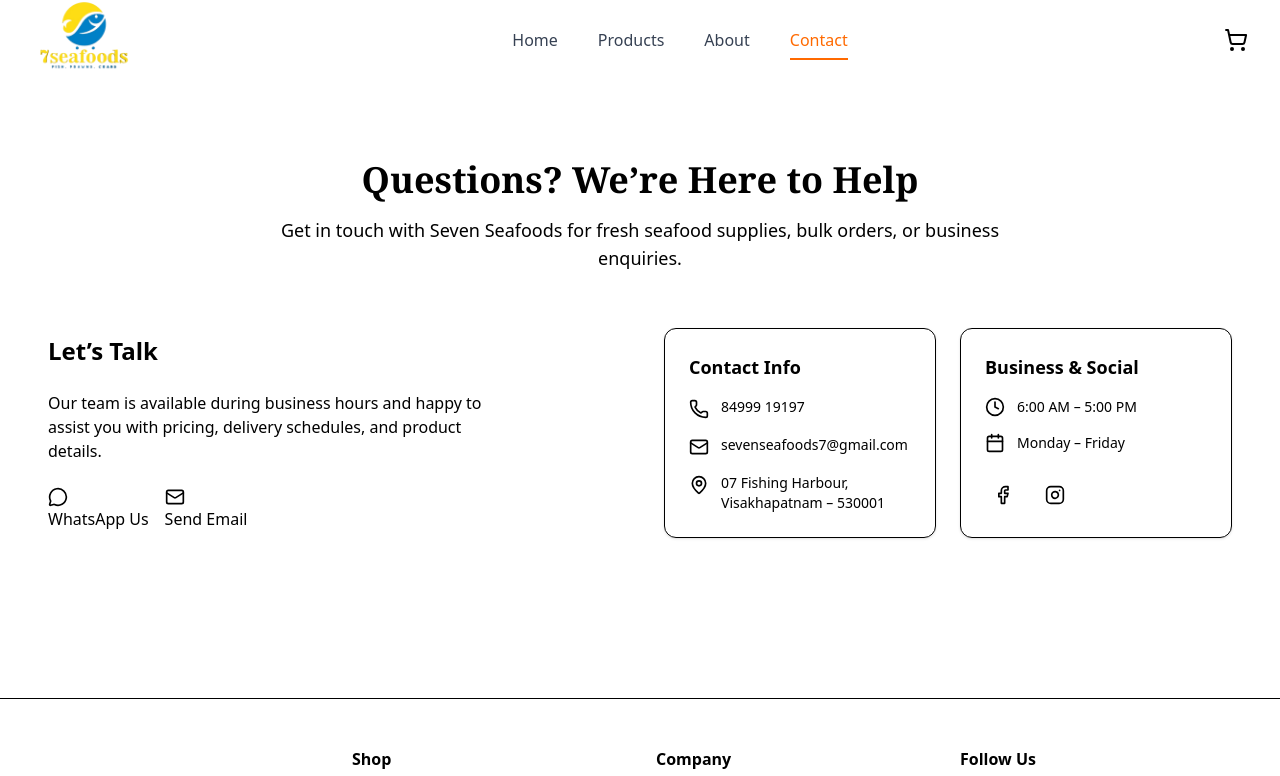
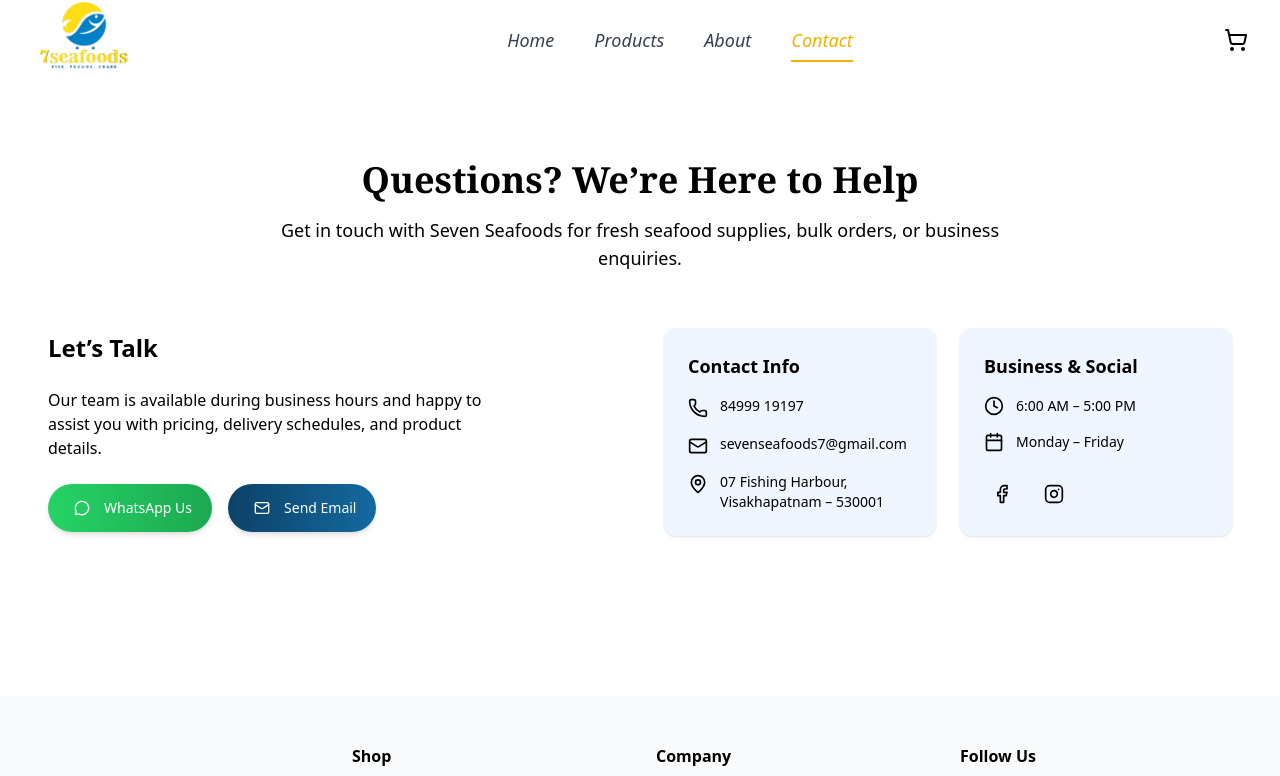
Before and after one commit to SaiRama-Doddi/sevenseafoods, a React (Vite) app: page /contact in a window 1280 px wide. Shown: the top 776 px of the page. Built offline with nearby package versions, Linux system fonts and the light colour scheme.

Commit message:
added color theme

```diff
--- a/src/components/About.tsx
+++ b/src/components/About.tsx
@@ -7,7 +7,7 @@ export default function About() {
         <div
           className="absolute inset-0 bg-cover bg-center"
           style={{
-            backgroundImage: "url('/about/seafood-bg.jpg')",
+            backgroundImage: "url('https://wallpaperaccess.com/full/1491751.jpg')",
           }}
         >
           <div className="absolute inset-0 bg-black/55" />
@@ -25,7 +25,7 @@ export default function About() {
         <div className="relative z-10 flex items-center justify-center h-full px-6">
           <div className="text-center max-w-4xl">
             <h1 className="text-white font-serif text-4xl md:text-6xl lg:text-7xl font-semibold leading-tight">
-              Local Seafood <br /> Mastery in Visakhapatnam
+              Local Seafood  Mastery in Visakhapatnam
             </h1>
 
             <p className="mt-6 text-gray-200 text-lg md:text-xl">
--- a/src/components/Contact.tsx
+++ b/src/components/Contact.tsx
@@ -42,19 +42,47 @@ const Contact = () => {
         </p>
 
         <div className="flex flex-col sm:flex-row gap-4 justify-center lg:justify-start">
-          <button>
-            <a href="https://wa.me/918499919197" target="_blank">
-              <MessageCircle className="mr-2 h-5 w-5" />
-              WhatsApp Us
-            </a>
-          </button>
+         <a
+  href="https://wa.me/918499919197"
+  target="_blank"
+  rel="noopener noreferrer"
+  className="
+    inline-flex items-center gap-2
+    bg-linear-to-r from-[#25D366] to-[#1DA851]
+    text-white text-sm font-medium
+    px-5 py-2.5
+    rounded-full
+    shadow-md
+    hover:shadow-lg hover:scale-[1.03]
+    transition-all duration-200
+    active:scale-95
+  "
+>
+  <span className="flex items-center justify-center h-7 w-7 rounded-full">
+    <MessageCircle className="h-4 w-4" />
+  </span>
+  WhatsApp Us
+</a>
 
-          <button  >
-            <a href="mailto:sevenseafoods7@gmail.com">
-              <Mail className="mr-2 h-5 w-5" />
-              Send Email
-            </a>
-          </button>
+        <a
+  href="mailto:sevenseafoods7@gmail.com"
+  className="
+    inline-flex items-center gap-2
+    bg-linear-to-r from-[#0c4268] to-[#146aa0]
+    text-white text-sm font-medium
+    px-5 py-2.5
+    rounded-full
+    shadow-md
+    hover:shadow-lg hover:scale-[1.03]
+    transition-all duration-200
+    active:scale-95
+  "
+>
+  <span className="flex items-center justify-center h-7 w-7 rounded-full ">
+    <Mail className="h-4 w-4" />
+  </span>
+  Send Email
+</a>
         </div>
       </div>
 
@@ -62,7 +90,7 @@ const Contact = () => {
       <div className="grid grid-cols-1 sm:grid-cols-2 gap-6">
 
         {/* Contact Info */}
-        <div className="bg-background rounded-xl p-6 shadow-sm border">
+        <div className="bg-blue-50 rounded-xl p-6 shadow-sm ">
           <h4 className="text-lg font-semibold mb-4">Contact Info</h4>
 
           <div className="space-y-4 text-sm text-muted-foreground">
@@ -87,7 +115,7 @@ const Contact = () => {
         </div>
 
         {/* Business & Social */}
-        <div className="bg-background rounded-xl p-6 shadow-sm border">
+        <div className="bg-blue-50 rounded-xl p-6 shadow-sm">
           <h4 className="text-lg font-semibold mb-4">Business & Social</h4>
 
           <div className="space-y-4 text-sm text-muted-foreground">
--- a/src/components/Footer.tsx
+++ b/src/components/Footer.tsx
@@ -4,7 +4,7 @@ import {  Facebook, Instagram, Twitter } from "lucide-react"
 
 export function Footer() {
   return (
-    <footer className="border-t border-border bg-muted/30 mt-20">
+    <footer className="bg-gray-50 bg-muted/30 mt-20">
       <div className="max-w-7xl mx-auto px-6 md:px-8 lg:px-12 py-12">
         <div className="grid grid-cols-1 md:grid-cols-4 gap-8">
             {/* LOGO */}
--- a/src/components/Header.tsx
+++ b/src/components/Header.tsx
@@ -8,8 +8,8 @@ const navLinkClass = ({ isActive }: { isActive: boolean }) =>
   `relative font-medium transition-colors
    ${
      isActive
-       ? "text-orange-500 after:absolute after:left-0 after:-bottom-2 after:h-[2px] after:w-full after:bg-orange-500"
-       : "text-gray-700 hover:text-orange-500"
+       ? "text-yellow-500 after:absolute after:left-0 after:-bottom-2 after:h-[2px] after:w-full after:bg-yellow-500"
+       : "text-gray-700 hover:text-yellow-500"
    }`;
 
 export default function Header() {
@@ -39,7 +39,7 @@ export default function Header() {
         </NavLink>
 
         {/* DESKTOP NAV */}
-        <nav className="hidden md:flex items-center gap-10">
+        <nav className="hidden md:flex items-center gap-10 italic text-lg">
           <NavLink to="/" className={navLinkClass}>
             Home
           </NavLink>
@@ -87,7 +87,7 @@ export default function Header() {
               to="/"
               onClick={() => setMenuOpen(false)}
               className={({ isActive }) =>
-                isActive ? "text-orange-500 font-semibold" : "text-gray-700"
+                isActive ? "text-[#f6da2f] font-semibold" : "text-gray-700"
               }
             >
               Home
@@ -96,7 +96,7 @@ export default function Header() {
               to="/products"
               onClick={() => setMenuOpen(false)}
               className={({ isActive }) =>
-                isActive ? "text-orange-500 font-semibold" : "text-gray-700"
+                isActive ? "text-[#f6da2f] font-semibold" : "text-gray-700"
               }
             >
               Products
@@ -105,7 +105,7 @@ export default function Header() {
               to="/about"
               onClick={() => setMenuOpen(false)}
               className={({ isActive }) =>
-                isActive ? "text-orange-500 font-semibold" : "text-gray-700"
+                isActive ? "text-[#f6da2f] font-semibold" : "text-gray-700"
               }
             >
               About
@@ -114,7 +114,7 @@ export default function Header() {
               to="/contact"
               onClick={() => setMenuOpen(false)}
               className={({ isActive }) =>
-                isActive ? "text-orange-500 font-semibold" : "text-gray-700"
+                isActive ? "text-[#f6da2f] font-semibold" : "text-gray-700"
               }
             >
               Contact
--- a/src/components/Hero.tsx
+++ b/src/components/Hero.tsx
@@ -26,12 +26,14 @@ export default function Hero() {
 
         {/* Buttons */}
         <div className="mt-10 flex gap-4">
-          <button className="bg-[#0B6A8B] hover:bg-[#095a76] text-white px-8 py-3 rounded-xl text-lg font-medium transition">
+          <button className="bg-[#0B6A8B] hover:bg-[#095a76] cursor-pointer text-white px-8 py-3 rounded-xl text-lg font-medium transition">
+            <a href="/products">
             Shop Now
+            </a>
           </button>
 
-          <button className="border border-gray-400 hover:bg-gray-100 text-gray-800 px-8 py-3 rounded-xl text-lg font-medium transition">
-            Learn More
+          <button className="border border-gray-400 hover:bg-gray-100 cursor-pointer text-gray-800 px-8 py-3 rounded-xl text-lg font-medium transition">
+           <a href="/about"> Learn More</a>
           </button>
         </div>
       </div>
--- a/src/pages/Home.tsx
+++ b/src/pages/Home.tsx
@@ -1,4 +1,6 @@
 // src/pages/Home.tsx
+import About from "../components/About";
+import Contact from "../components/Contact";
 import FeaturedProducts from "../components/FeaturedProducts";
 import Features from "../components/Features";
 import Hero from "../components/Hero";
@@ -11,6 +13,8 @@ export default function Home() {
     <Features/>
       <FeaturedProducts />
       <ShopByCategory />
+      <About/>
+      <Contact/>
     </>
   );
 }
```
